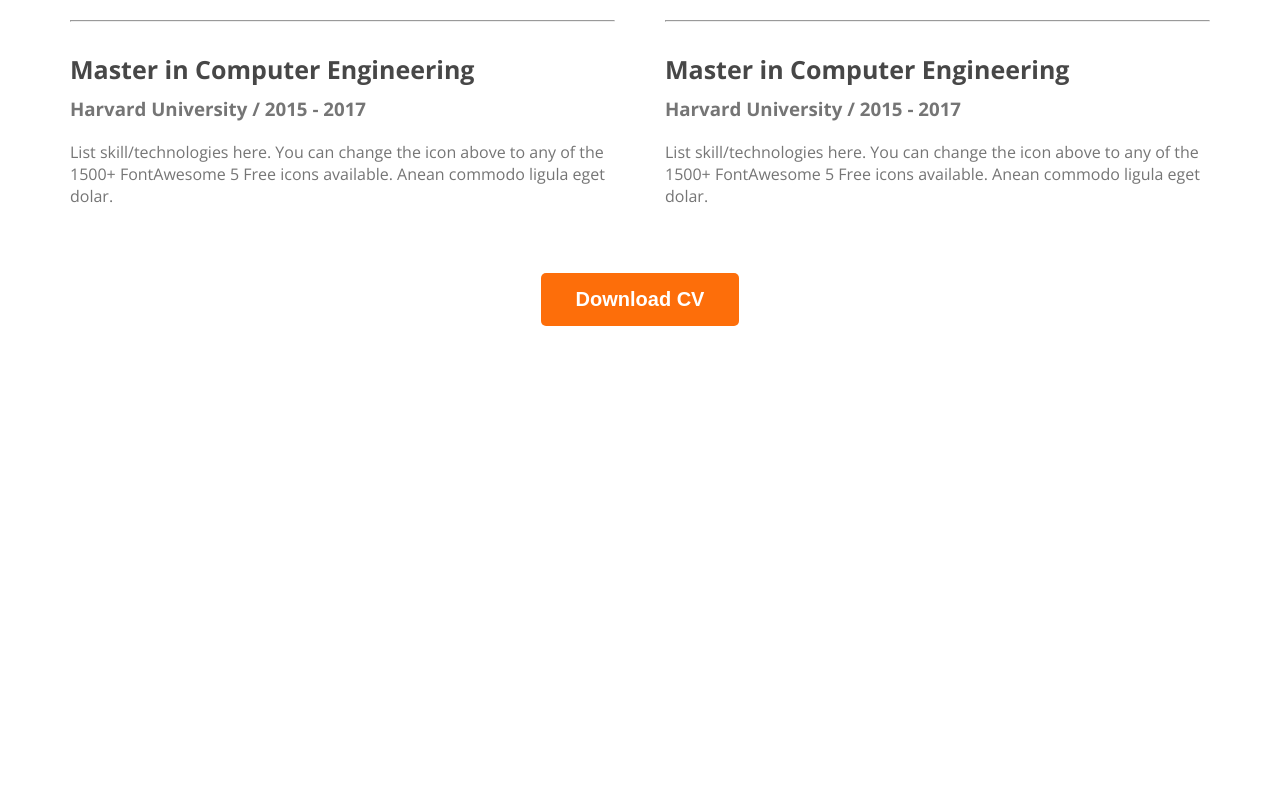
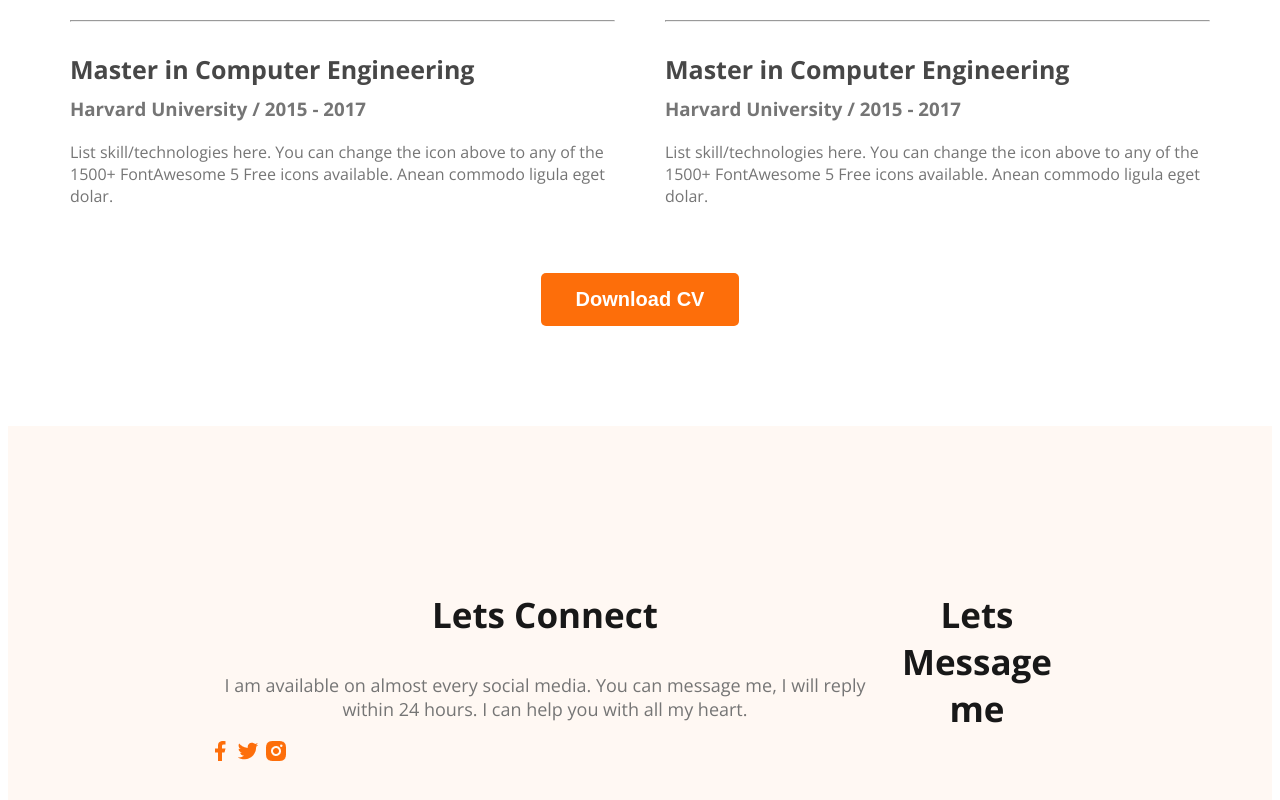
Before and after one commit to fayzullahaman/developer-portfolio, a plain HTML site: page index.html in a window 1280 px wide. Shown: the part 2868-3668 px from the top of the page. Before the commit the page ends 3202 px from the top, so only its background shows below. Drawn offline with nearby package versions, Linux system fonts and the light colour scheme.

Commit message:
basic footer

```diff
--- a/index.html
+++ b/index.html
@@ -137,6 +137,21 @@
                 </div>
             </section>
         </main>
-        <footer></footer>
+        <footer>
+            <div class="footer-column">
+                <h3 class="section-title">Lets Connect</h3>
+                <p class="section-description">
+                    I am available on almost every social media. You can message me, I will reply within 24 hours. I can help you with all my heart.
+                </p>
+                <div class="social-links">
+                    <a href=""><img src="images/icons/facebook.png" alt=""></a>
+                    <a href=""><img src="images/icons/twitter.png" alt=""></a>
+                    <a href=""><img src="images/icons/insta.png" alt=""></a>
+                </div>
+            </div>
+            <div class="footer-column">
+                <h3 class="section-title">Lets Message me</h3>
+            </div>
+        </footer>
     </body>
 </html>
--- a/styles/portfolio.css
+++ b/styles/portfolio.css
@@ -166,3 +166,12 @@ main section {
     text-align: center;
     margin-top: 50px;
 }
+
+/* Footer style */
+
+footer {
+    display: flex;
+    background: #FFF8F3;
+    margin-top: 100px;
+    padding: 130px 200px;
+}
```
